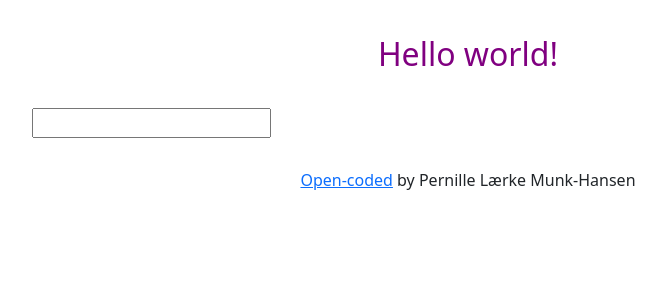
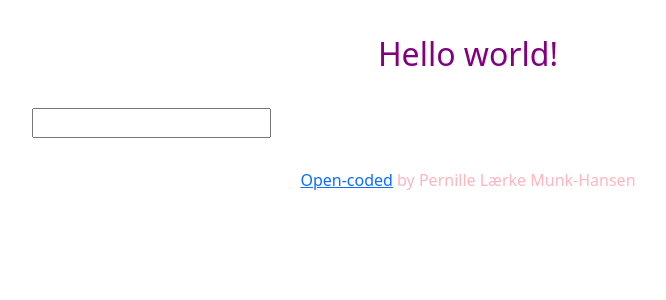
Before and after one commit to plaerke/react-dictionary, a React (Create React App) app: page / in a window 1280 px wide. Shown: the top 300 px of the page, without its empty margins (172-838 px from the left). Built offline with nearby package versions, Linux system fonts and the light colour scheme.

Commit message:
Goofing around with colors

```diff
--- a/src/App.css
+++ b/src/App.css
@@ -8,9 +8,14 @@
 
 .container {
   width: 70%;
+  color: lightpink;
 }
 
 footer {
   margin-top: 30px;
   text-align: center;
 }
+
+.Meaning h4 {
+  font-weight: 900;
+}
```
